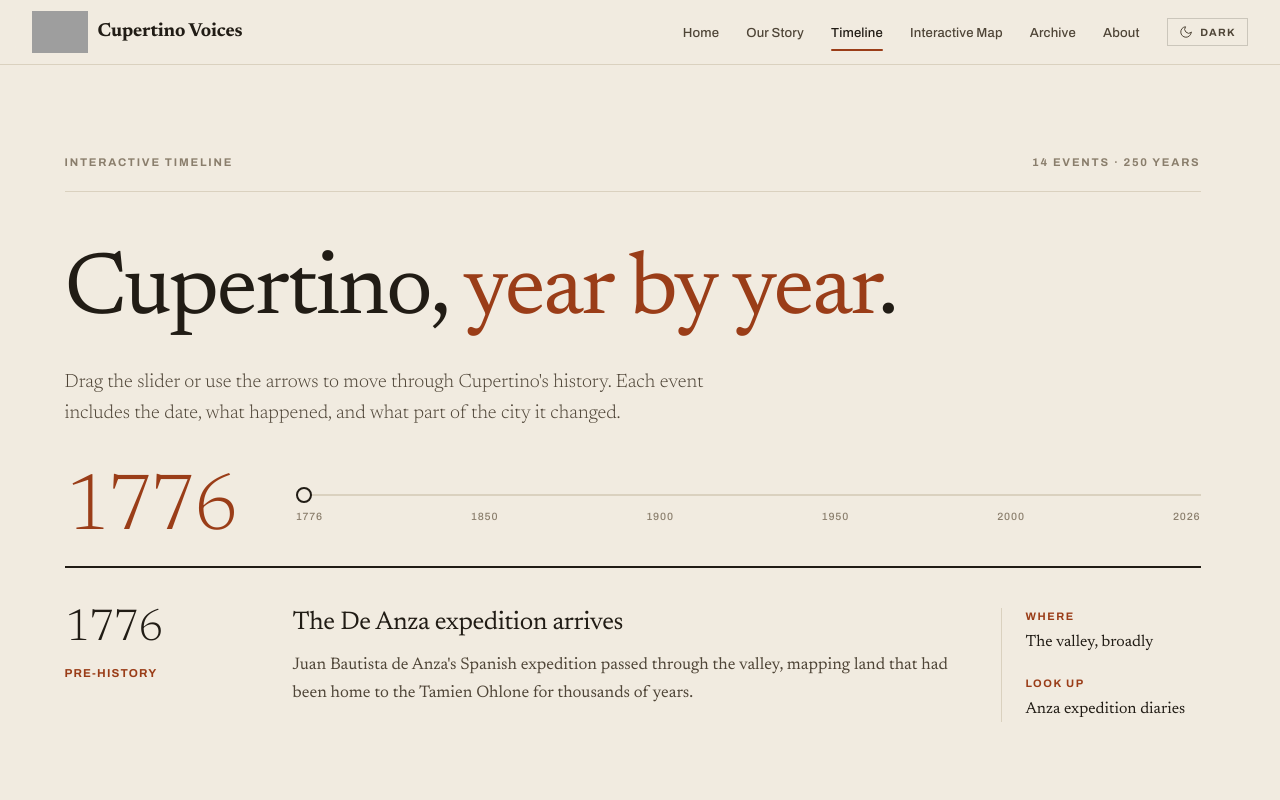
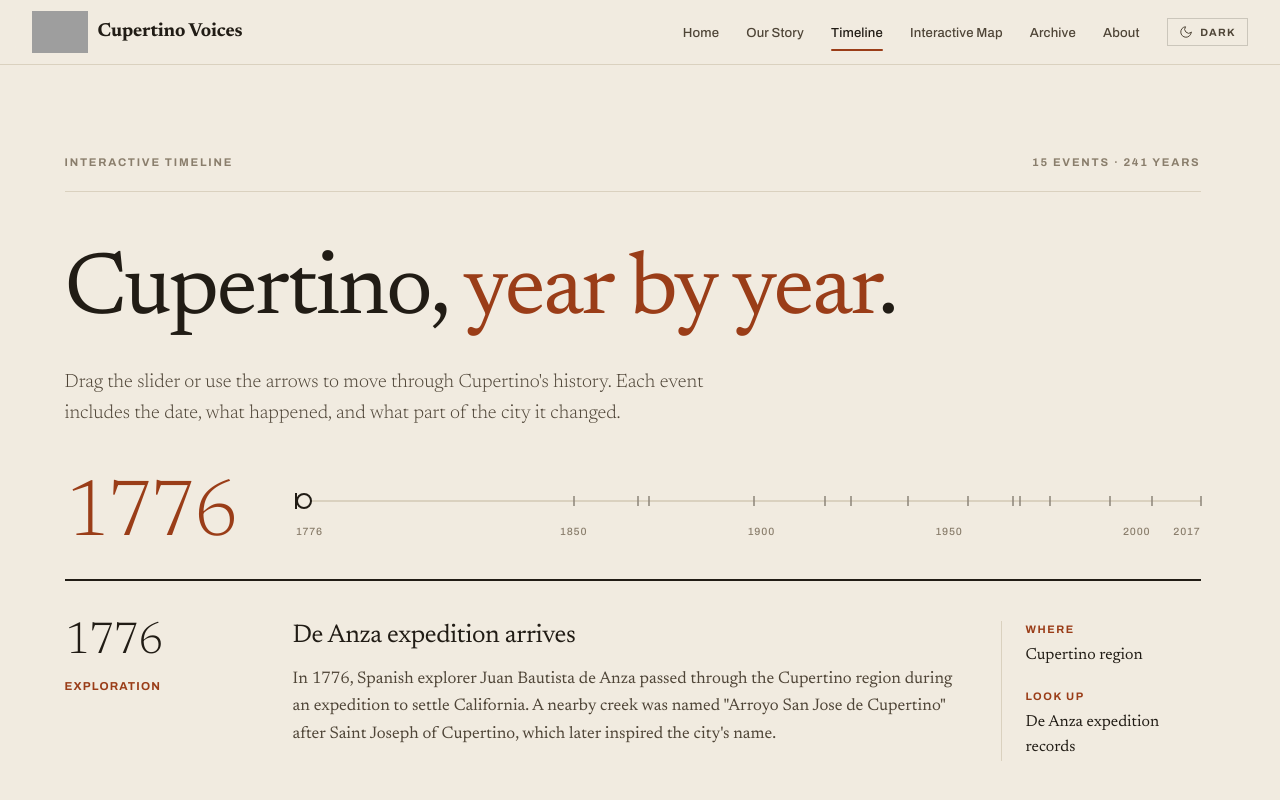
Before and after one commit to jonathansun0333-blip/YPSI-Sample-History-Website, a Next.js app: page /timeline in a window 1280 px wide. Shown: the top 800 px of the page. Built offline with nearby package versions, Linux system fonts and the light colour scheme; grey boxes are pictures that could not be loaded.

Commit message:
Update timeline content and notch snapping

```diff
--- a/src/app/globals.css
+++ b/src/app/globals.css
@@ -2326,13 +2326,15 @@ html.dark .archive-page {
 
 .tl-line-row {
   position: relative;
-  height: 2px;
+  height: 18px;
 }
 
 .tl-track-line {
+  position: relative;
+  top: 50%;
+  transform: translateY(-50%);
   height: 2px;
   background: var(--line);
-  position: relative;
 }
 
 .tl-track-fill {
@@ -2342,6 +2344,23 @@ html.dark .archive-page {
   height: 100%;
   background: var(--ink);
   transition: width 0.1s linear;
+}
+
+.tl-track-notch {
+  position: absolute;
+  top: 50%;
+  width: 2px;
+  height: 10px;
+  transform: translate(-50%, -50%);
+  background: color-mix(in srgb, var(--ink) 42%, var(--line));
+  opacity: 0.75;
+  transition: height 0.1s linear, opacity 0.1s linear;
+}
+
+.tl-track-notch.is-active {
+  height: 16px;
+  background: var(--ink);
+  opacity: 1;
 }
 
 .tl-scrub {
@@ -2377,7 +2396,6 @@ html.dark .archive-page {
   background: var(--surface);
   border: 2px solid var(--ink);
   cursor: pointer;
-  border: none;
 }
 
 .tl-scrub:hover::-webkit-slider-thumb {
@@ -2389,14 +2407,20 @@ html.dark .archive-page {
 }
 
 .tl-year-labels {
-  display: flex;
-  justify-content: space-between;
-  margin-top: 0.8rem;
+  position: relative;
+  height: 1rem;
+  margin-top: 0.9rem;
   font-family: 'Archivo', sans-serif;
   font-size: 0.66rem;
   font-weight: 500;
   letter-spacing: 0.08em;
   color: var(--ink-mute);
+}
+
+.tl-year-labels span {
+  position: absolute;
+  top: 0;
+  white-space: nowrap;
 }
 
 /* Event card */
--- a/src/app/timeline/page.tsx
+++ b/src/app/timeline/page.tsx
@@ -12,7 +12,7 @@ export default function TimelinePage() {
       <div className="tl-page-inner">
         <div className="tl-eyebrow">
           <span>Interactive Timeline</span>
-          <span>14 events · 250 years</span>
+          <span>15 events · 241 years</span>
         </div>
         <h1 className="tl-h1">
           Cupertino, <span className="tl-h1-accent">year by year</span>.
--- a/src/components/timeline-explorer.tsx
+++ b/src/components/timeline-explorer.tsx
@@ -2,156 +2,285 @@
 
 import { useState } from "react";
 
-const EVENTS = [
+type TimelineEvent = {
+  year: number;
+  yearLabel: string;
+  era: string;
+  title: string;
+  description: string;
+  where: string;
+  lookUp: string;
+};
+
+const EVENTS: TimelineEvent[] = [
   {
-    year: "1776",
-    era: "Pre-history",
-    title: "The De Anza expedition arrives",
-    description: "Juan Bautista de Anza's Spanish expedition passed through the valley, mapping land that had been home to the Tamien Ohlone for thousands of years.",
-    where: "The valley, broadly",
-    lookUp: "Anza expedition diaries",
+    year: 1776,
+    yearLabel: "1776",
+    era: "Exploration",
+    title: "De Anza expedition arrives",
+    description:
+      "In 1776, Spanish explorer Juan Bautista de Anza passed through the Cupertino region during an expedition to settle California. A nearby creek was named \"Arroyo San Jose de Cupertino\" after Saint Joseph of Cupertino, which later inspired the city's name.",
+    where: "Cupertino region",
+    lookUp: "De Anza expedition records",
   },
   {
-    year: "1850",
+    year: 1850,
+    yearLabel: "1850",
     era: "Statehood",
     title: "California becomes a state",
-    description: "Statehood ushered in a wave of settlers — many of them French, Italian, and Portuguese — who would establish the orchards that defined the valley for a century.",
-    where: "Santa Clara County",
-    lookUp: "CA State Archives",
+    description:
+      "In 1850, California was established as a state. Following the Gold Rush and new statehood, many immigrants came to the area for its rich and fertile soil, and Cupertino remained a rural farming and ranching community often called the \"West Side.\"",
+    where: "West Side of Santa Clara County",
+    lookUp: "California statehood records",
   },
   {
-    year: "1870s",
-    era: "Naming",
-    title: "A name takes root: Cupertino",
-    description: "A small community of farmers grew around the Stevens Creek crossroads. A French wine-merchant's estate gave the area its eventual name.",
-    where: "Stevens Creek Rd. & Saich Way",
-    lookUp: "Local newspapers",
+    year: 1867,
+    yearLabel: "1867",
+    era: "Education",
+    title: "Cupertino's first school",
+    description:
+      "Cupertino's first school, Lincoln School, opened its earliest school building and provided education to the small community of residents living there at the time.",
+    where: "Lincoln School",
+    lookUp: "Local school district history",
   },
   {
-    year: "1898",
-    era: "Post Office",
+    year: 1870,
+    yearLabel: "1870s",
+    era: "Growth",
+    title: "Cupertino progresses",
+    description:
+      "Many American and European immigrants established family farms, wineries, vineyards, and ranches, taking advantage of the fertile soil. The De Anza Boulevard and Stevens Creek Road intersection also began development and featured early community services.",
+    where: "City crossroads and farm districts",
+    lookUp: "Local agricultural records",
+  },
+  {
+    year: 1898,
+    yearLabel: "1898",
+    era: "Identity",
     title: "Cupertino gets a post office",
-    description: "The 'Cupertino' name was officially recognized when the U.S. Postal Service opened a branch — solidifying the community's identity beyond a railway stop.",
-    where: "Old town center",
+    description:
+      "The name \"Cupertino\" was officially adopted and changed from \"West Side\" when the U.S. Postal Service opened a branch, solidifying the community's identity beyond a railway stop.",
+    where: "Post office branch",
     lookUp: "USPS records",
   },
   {
-    year: "1924",
-    era: "Recreation",
-    title: "Blackberry Farm opens",
-    description: "The Blackberry Farm resort opened along the creek, becoming a beloved summer destination for Bay Area families for the next several decades.",
-    where: "Blackberry Farm Park",
-    lookUp: "Cupertino Historical Society",
+    year: 1917,
+    yearLabel: "1917",
+    era: "Education",
+    title: "Cupertino Union School District is established",
+    description:
+      "Four local schools - San Antonio, Lincoln, Doyle, and Collins - came together to establish the Cupertino Union School District. The district began with four one-room school buildings.",
+    where: "Cupertino Union School District",
+    lookUp: "District foundation records",
   },
   {
-    year: "1939",
-    era: "Agriculture",
-    title: "Peak of the 'Valley of Heart's Delight'",
-    description: "Santa Clara Valley reached its peak as the world's largest fruit-producing region. Cupertino's apricot orchards stretched from the foothills to the rail line.",
-    where: "Across the city",
-    lookUp: "Census of Agriculture",
+    year: 1924,
+    yearLabel: "1924",
+    era: "Parks",
+    title: "Stevens Creek County Park opens",
+    description:
+      "Stevens Creek County Park officially opened to the public after the acquisition of 400 acres, creating the first park in the Santa Clara County Parklands System.",
+    where: "Stevens Creek County Park",
+    lookUp: "Santa Clara County park records",
   },
   {
-    year: "1955",
-    era: "Incorporation",
-    title: "Cupertino is incorporated as a city",
-    description: "On October 10, residents voted to incorporate to fend off annexation by San Jose. The new city of about 2,500 residents covered roughly three square miles.",
-    where: "Citywide",
-    lookUp: "City of Cupertino archives",
+    year: 1939,
+    yearLabel: "1939",
+    era: "Agriculture & Industry",
+    title: "Peak of the 'Valley of Heart's Delight'",
+    description:
+      "Cupertino reached its peak as part of the world's largest fruit-producing region with orchards of prunes, cherries, peaches, nuts, and other Mediterranean crops. A deep limestone quarry and industrial cement plants also began operation in the west hills.",
+    where: "Citywide and west hills",
+    lookUp: "Agricultural and industrial records",
   },
   {
-    year: "1962",
+    year: 1955,
+    yearLabel: "1955",
+    era: "Cityhood",
+    title: "Cupertino is incorporated as a city",
+    description:
+      "On October 10, Cupertino officially became Santa Clara County's 13th city with around 2,000 residents and spanning roughly four miles. Local residents pushed for cityhood and won a close vote.",
+    where: "Citywide",
+    lookUp: "City incorporation archives",
+  },
+  {
+    year: 1967,
+    yearLabel: "1967",
+    era: "Higher Education",
+    title: "De Anza College opens",
+    description:
+      "The 112-acre campus opened on September 11 on the historic Charles Baldwin winery estate. Its contemporary mission style with adobe walls and red tile roofs helped transform Cupertino into a modern suburban community with an educational hub.",
+    where: "De Anza College campus",
+    lookUp: "Foothill-De Anza district records",
+  },
+  {
+    year: 1969,
+    yearLabel: "1969",
     era: "Schools",
     title: "Monta Vista High School opens",
-    description: "Built to serve the families flooding into new tract housing on former orchard land, Monta Vista would become a defining institution of Cupertino life.",
+    description:
+      "Monta Vista High School opened in the fall with only 9th and 10th grade classes to reduce crowding at nearby Homestead High School. It later became one of California's top-ranked high schools.",
     where: "Foothill area",
     lookUp: "FUHSD records",
   },
   {
-    year: "1967",
-    era: "Education",
-    title: "De Anza College opens",
-    description: "The community college opened on the former Beaulieu Vineyard ranch. Its first classes met in temporary buildings amid the old grapevines.",
-    where: "21250 Stevens Creek Blvd.",
-    lookUp: "Foothill-De Anza District",
-  },
-  {
-    year: "1977",
-    era: "Industry",
+    year: 1977,
+    yearLabel: "1977",
+    era: "Technology",
     title: "Apple Computer moves to Cupertino",
-    description: "The young company moved its headquarters into a small office at 20863 Stevens Creek Boulevard, marking the city's transition from orchards to chip fabs.",
-    where: "Stevens Creek Blvd.",
+    description:
+      "The young company, Apple, moved its headquarters into a small office at 20863 Stevens Creek Boulevard, marking Cupertino's transition from orchards to technology and innovation.",
+    where: "20863 Stevens Creek Boulevard",
     lookUp: "Apple corporate history",
   },
   {
-    year: "1986",
-    era: "Heritage",
-    title: "Cupertino Historical Society founded",
-    description: "A group of longtime residents established the historical society to preserve the photographs, documents, and oral histories of the rapidly changing city.",
-    where: "Quinlan Community Center",
-    lookUp: "CHS records",
-  },
-  {
-    year: "1993",
-    era: "Architecture",
-    title: "Apple's Infinite Loop campus opens",
-    description: "Built on land that had grown apricots a generation earlier, the campus became the most recognized address in the city for the next two decades.",
+    year: 1993,
+    yearLabel: "1993",
+    era: "Technology",
+    title: "Apple Infinite Loop campus opens",
+    description:
+      "Apple moved to the Infinite Loop campus as its previous offices had become too scattered and small. Built on land that had grown apricots a generation earlier, it became Cupertino's most recognized address for the next two decades.",
     where: "Infinite Loop",
     lookUp: "Apple corporate history",
   },
   {
-    year: "2017",
-    era: "Architecture",
+    year: 2004,
+    yearLabel: "2004",
+    era: "Community",
+    title: "Current Cupertino Library opens",
+    description:
+      "The current 54,000-square-foot library at 10800 Torre Avenue opened in October. It serves as an educational and social center for the Cupertino community.",
+    where: "10800 Torre Avenue",
+    lookUp: "Santa Clara County Library records",
+  },
+  {
+    year: 2017,
+    yearLabel: "2017",
+    era: "Technology",
     title: "Apple Park opens",
-    description: "The ring-shaped \"spaceship\" campus opened on land that had been orchard within living memory. It would house tens of thousands of employees.",
+    description:
+      "Apple employees began moving into a massive 175-acre circular \"spaceship\" campus that became Apple's main campus for headquarters logistics and day-to-day operations.",
     where: "Apple Park Way",
     lookUp: "Apple corporate history",
   },
-  {
-    year: "2026",
-    era: "Today",
-    title: "The archive continues",
-    description: "Cupertino Voices launches as an open public archive of the community's history, gathering interviews, photographs, and documents from generations of residents.",
-    where: "Online",
-    lookUp: "This site",
-  },
 ];
+
+const MIN_YEAR = EVENTS[0]?.year ?? 0;
+const MAX_YEAR = EVENTS[EVENTS.length - 1]?.year ?? MIN_YEAR;
+const YEAR_SPAN = Math.max(1, MAX_YEAR - MIN_YEAR);
+const YEAR_MARKERS = [MIN_YEAR, 1850, 1900, 1950, 2000, MAX_YEAR].filter(
+  (year, markerIndex, markerYears) =>
+    year >= MIN_YEAR &&
+    year <= MAX_YEAR &&
+    markerYears.indexOf(year) === markerIndex,
+);
+
+const YEAR_SIZER = EVENTS.reduce(
+  (widestLabel, currentEvent) =>
+    currentEvent.yearLabel.length > widestLabel.length
+      ? currentEvent.yearLabel
+      : widestLabel,
+  EVENTS[0]?.yearLabel ?? "",
+);
+
+function yearToProgress(year: number) {
+  return ((year - MIN_YEAR) / YEAR_SPAN) * 100;
+}
+
+function findNearestEventIndex(year: number) {
+  return EVENTS.reduce((nearestIndex, currentEvent, currentIndex) => {
+    const nearestDistance = Math.abs(EVENTS[nearestIndex].year - year);
+    const currentDistance = Math.abs(currentEvent.year - year);
+    return currentDistance < nearestDistance ? currentIndex : nearestIndex;
+  }, 0);
+}
 
 export default function TimelineExplorer() {
   const [index, setIndex] = useState(0);
-  const event = EVENTS[index];
-  const progress = (index / (EVENTS.length - 1)) * 100;
+  const event = EVENTS[index] ?? EVENTS[0];
+  const progress = yearToProgress(event.year);
+
+  const handleScrubChange = (selectedYear: number) => {
+    setIndex(findNearestEventIndex(selectedYear));
+  };
 
   return (
     <div className="tl-explorer">
       {/* Scrubber row */}
       <div className="tl-scrub-row">
         <div className="tl-year-big" aria-hidden="true">
-          <span className="tl-year-sizer">1870s</span>
-          <span className="tl-year-vis">{event.year}</span>
+          <span className="tl-year-sizer">{YEAR_SIZER}</span>
+          <span className="tl-year-vis">{event.yearLabel}</span>
         </div>
         <div className="tl-scrub-track">
           <div className="tl-line-row">
             <div className="tl-track-line">
               <div className="tl-track-fill" style={{ width: `${progress}%` }} />
+              {EVENTS.map((timelineEvent, eventIndex) => (
+                <span
+                  key={`${timelineEvent.yearLabel}-${timelineEvent.title}`}
+                  className={`tl-track-notch${eventIndex === index ? " is-active" : ""}`}
+                  style={{ left: `${yearToProgress(timelineEvent.year)}%` }}
+                  aria-hidden="true"
+                />
+              ))}
             </div>
             <input
               type="range"
               className="tl-scrub"
-              min={0}
-              max={EVENTS.length - 1}
-              value={index}
-              onChange={(e) => setIndex(Number(e.target.value))}
+              min={MIN_YEAR}
+              max={MAX_YEAR}
+              step={1}
+              value={event.year}
+              onChange={(e) => handleScrubChange(Number(e.target.value))}
+              onKeyDown={(e) => {
+                if (e.key === "ArrowRight" || e.key === "ArrowUp") {
+                  e.preventDefault();
+                  setIndex((currentIndex) =>
+                    Math.min(EVENTS.length - 1, currentIndex + 1),
+                  );
+                }
+
+                if (e.key === "ArrowLeft" || e.key === "ArrowDown") {
+                  e.preventDefault();
+                  setIndex((currentIndex) => Math.max(0, currentIndex - 1));
+                }
+
+                if (e.key === "Home") {
+                  e.preventDefault();
+                  setIndex(0);
+                }
+
+                if (e.key === "End") {
+                  e.preventDefault();
+                  setIndex(EVENTS.length - 1);
+                }
+              }}
               aria-label="Select a timeline event"
             />
           </div>
           <div className="tl-year-labels">
-            <span>1776</span>
-            <span>1850</span>
-            <span>1900</span>
-            <span>1950</span>
-            <span>2000</span>
-            <span>2026</span>
+            {YEAR_MARKERS.map((yearMarker, markerIndex) => {
+              const isFirst = markerIndex === 0;
+              const isLast = markerIndex === YEAR_MARKERS.length - 1;
+              const transform = isFirst
+                ? "translateX(0)"
+                : isLast
+                  ? "translateX(-100%)"
+                  : "translateX(-50%)";
+
+              return (
+                <span
+                  key={yearMarker}
+                  style={{
+                    left: `${yearToProgress(yearMarker)}%`,
+                    transform,
+                  }}
+                >
+                  {yearMarker}
+                </span>
+              );
+            })}
           </div>
         </div>
       </div>
@@ -159,7 +288,7 @@ export default function TimelineExplorer() {
       {/* Event card */}
       <div className="tl-card" aria-live="polite">
         <div className="tl-card-left">
-          <div className="tl-card-year">{event.year}</div>
+          <div className="tl-card-year">{event.yearLabel}</div>
           <div className="tl-card-era">{event.era}</div>
         </div>
         <div className="tl-card-mid">
```
